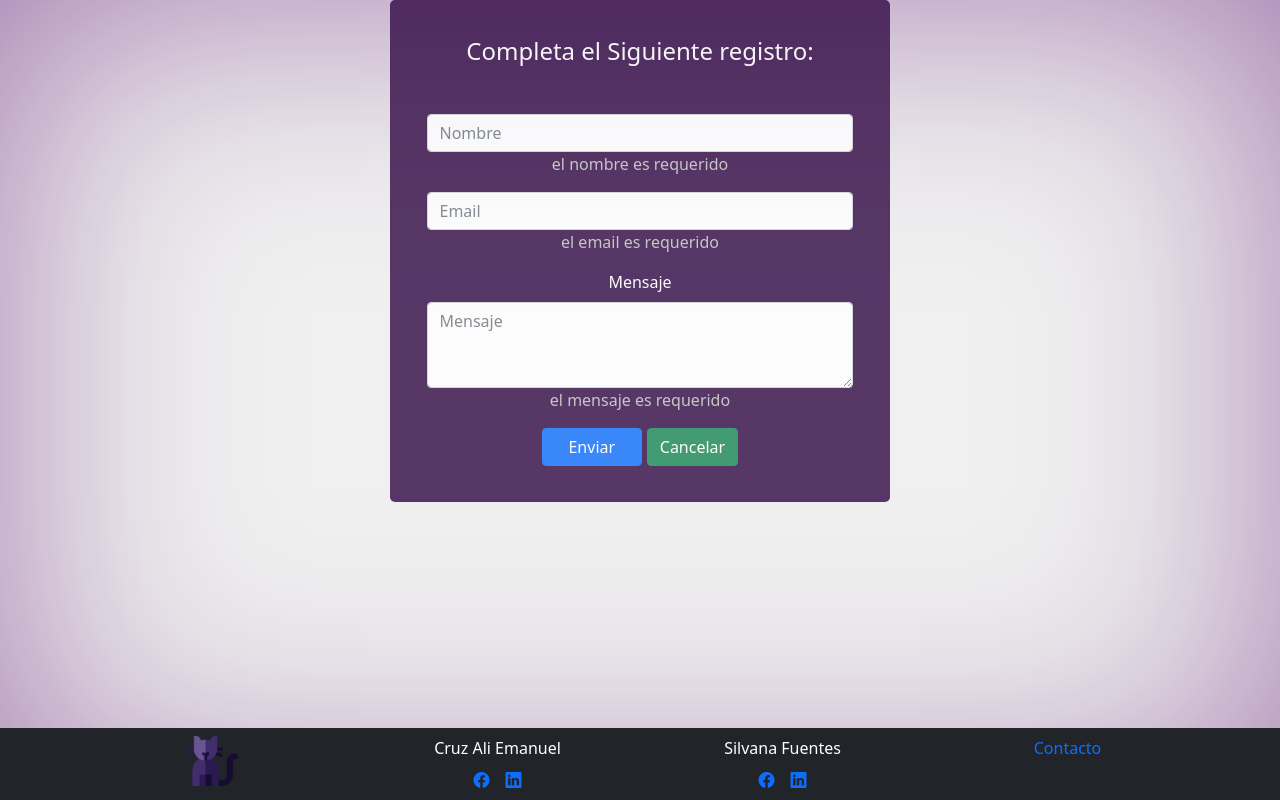
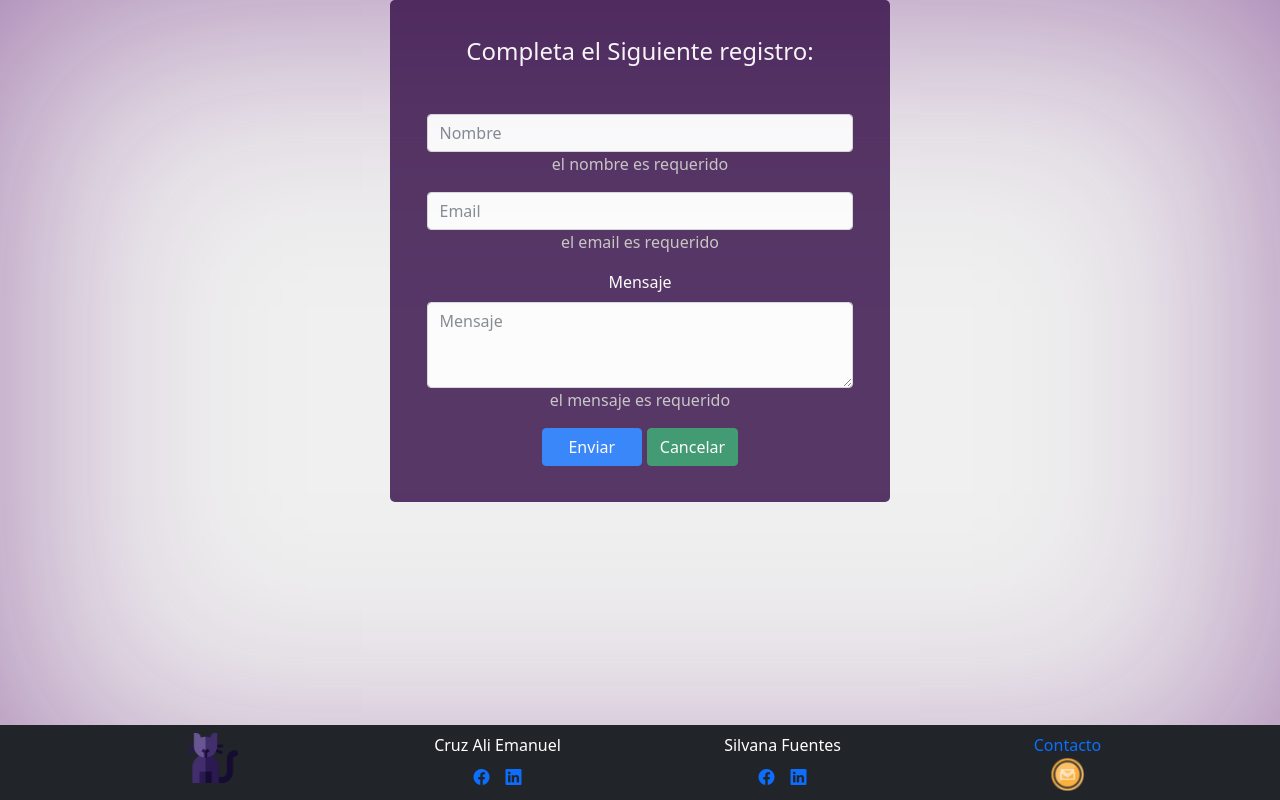
Before and after one commit to ali01cruz/GatitosReact, a React (Create React App) app: page /form in a window 1280 px wide. Built offline with nearby package versions, Linux system fonts and the light colour scheme.

Commit message:
cambios en footer

```diff
--- a/src/App.js
+++ b/src/App.js
@@ -54,7 +54,6 @@ function App() {
       </Switch>
 
       <Route path="/about">
-          <NavbarComp/>
            <About/>
            <Footer/>
      </Route>
--- a/src/components/footer/footer.jsx
+++ b/src/components/footer/footer.jsx
@@ -2,6 +2,7 @@ import React from "react";
 import { Link } from "react-router-dom";
 import './footer.css';
 import icono from '../../img/gato.png';
+import icono1 from '../../img/contacto2.png';
 
 
 export default function Footer(){
@@ -11,7 +12,7 @@ export default function Footer(){
             <footer className="text-white py-2 bg-dark">
                 <div className="container">
                     <nav className="row">
-                        <Link to='/' className="col-12 col-md-3 d-flex aling-center justify-content-center">
+                        <Link to='/Home' className="col-12 col-md-3 d-flex aling-center justify-content-center">
                         <img src={icono} alt="Gatos" style={{width:'50px', height:'50px'}} />
                         </Link>
                         <ul className="col-12 col-md-3 list-unstyled">
@@ -30,7 +31,8 @@ export default function Footer(){
                         </ul>
                         <ul className="col-12 col-md-3 list-unstyled">
                             <Link to='/form' className="contacto">
-                                    Contacto
+                                    Contacto <br/>
+                                    <img src={icono1} alt="Gatos" style={{width:'35px', height:'35px'}} />
                             </Link>
                         </ul>
 
```
Also changed, not shown: src/img/contacto2.png (added).
